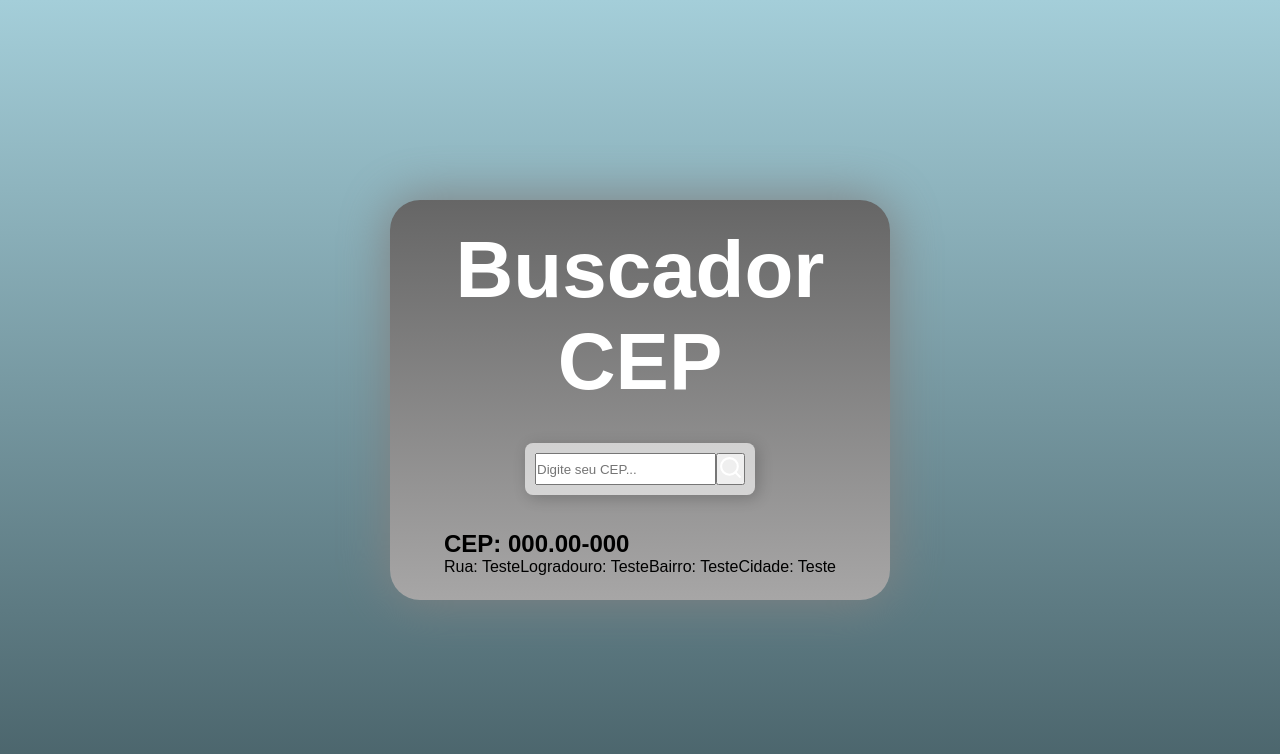
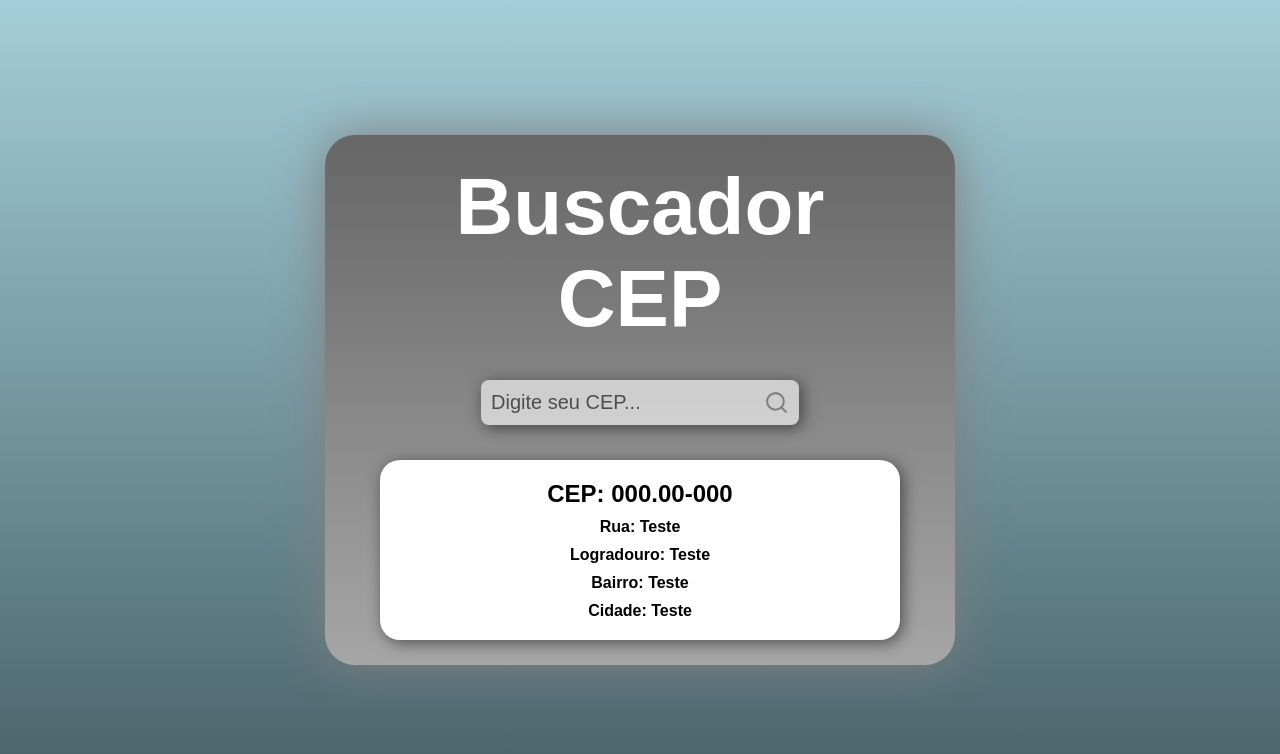
Before and after one commit to JoseCarlos-Filho/Projeto-Buscador-de-CEP, a React (Create React App) app: page / in a window 1280 px wide. Shown: the top 754 px of the page. Built offline with nearby package versions, Linux system fonts and the light colour scheme.

Commit message:
FACTOR style on project Buscador de CEP version 1

```diff
--- a/src/App.js
+++ b/src/App.js
@@ -10,8 +10,8 @@ function App() {
         <div className="InputBox">
           <input type="text" placeholder="Digite seu CEP..." />
 
-          <button type="button" placeholder="buttonSearch">
-              <FiSearch size={25} color="#fff" />
+          <button type="button" className="buttonSearch">
+              <FiSearch size={25} color="grey"/>
           </button>
         </div>
 
--- a/src/estilos/style.css
+++ b/src/estilos/style.css
@@ -8,8 +8,9 @@
 }
 
 .Box {
-    height: 400px;
-    width: 500px;
+    height: 450px;
+    width: 550px;
+    padding: 40px;
 
     background: linear-gradient(to bottom, rgb(102, 102, 102), rgb(167, 166, 166));
     border-radius: 30px;
@@ -27,7 +28,9 @@
 }
 
 @keyframes fadein {
+
     from { opacity:0;}
+
     to {opacity: 1;}
 }
 
@@ -36,10 +39,11 @@
     text-align: center;
     color: white;
 
-    animation: fliptitle 2s;
+    animation: fliptitle 3s;
 }
 
 @keyframes fliptitle {
+
     from {
         transform: rotateX(90deg);
     }
@@ -52,10 +56,64 @@
     padding: 10px;
     margin: 35px 0;
 
-
     border-radius: 8px;
     background-color: rgba(255, 255, 255, 0.6);
-    box-shadow: 3px 3px 15px rgba(0, 0, 0, 0.2);
+    box-shadow: 3px 3px 15px rgba(0, 0, 0, 0.5);
 
     display: flex;
 }
+
+.InputBox input {
+    border: 0;
+    font-size: 20px;
+
+    color: white;
+    background-color: transparent;
+
+    outline: none;
+    margin-right: 8px;
+}
+
+.InputBox input::placeholder {
+    color: #4e4d4d;
+}
+
+.buttonSearch {
+    background-color: transparent;
+    border: 0;
+
+    cursor: pointer;
+    transition: transform 0.5s;
+
+    display: flex;
+    /* justify-content: center;
+    align-items: center; */
+}
+
+.buttonSearch:hover {
+    transform: scale(1.3);
+}
+
+.main {
+    width: 500px;
+    border-radius: 20px;
+    background-color: white;
+    padding: 10px;
+    box-shadow: 3px 3px 15px rgba(0, 0, 0, 0.5);
+
+    display: flex;
+    justify-content: center;
+    align-items: center;
+    flex-direction: column;
+
+}
+
+.main h2 {
+    margin: 10px;
+    font-weight: bold;
+}
+
+.main span {
+    margin-bottom: 10px;
+    font-weight: bold;
+}
```
